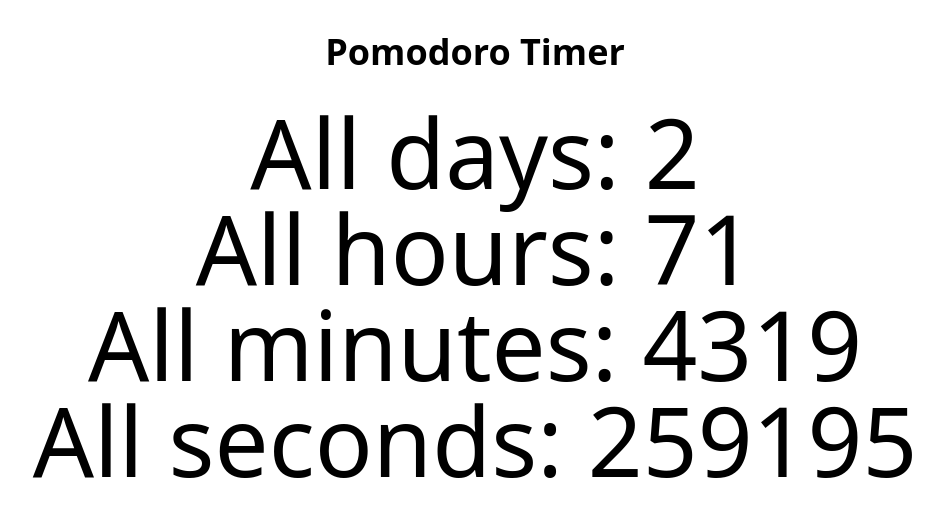
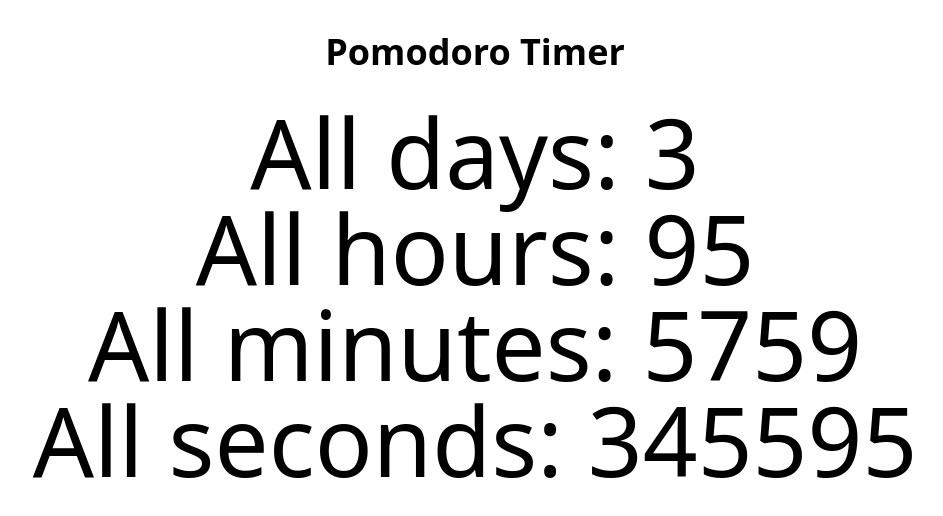
Before and after one commit to DanielaKuester/productivity-toolbox, a Next.js app: page /pomodoro in a window 1280 px wide. Shown: the top 516 px of the page, without its empty margins (165-1108 px from the left). Built offline with nearby package versions, Linux system fonts and the light colour scheme.

Commit message:
Refactor: Remove logs and add long comment

```diff
--- a/pages/pomodoro.jsx
+++ b/pages/pomodoro.jsx
@@ -1,16 +1,19 @@
 import { useState } from "react";
 
 const Pomodoro = () => {
-    const [myTime, setMyTime] = useState(3 * 24 * 60 * 60);
+    const [myTime, setMyTime] = useState(4 * 24 * 60 * 60);
 
+    /*
+     * 60 seconds form one minute, so the total number of minutes is all seconds divided by 60.
+     * To round properly, I CANNOT use Math.round(), because this method rounds up OR down depending on the nearest number.
+     * When I use Math.round() and take 3 minutes as the timespan, the timer still shows the full 3 minutes all the time until 2 minutes and 30 seconds. Then it starts to round down.
+     * I have to round with Math.floor(), because this method always rounds DOWN to the next integer that is less or the same as a given number.
+     * When I use Math.floor() and take 3 minutes as the timespan, the timer immediatly rounds down to the 2 minutes after 1 second has passed.
+     */
     const allSeconds = myTime;
-    console.log(allSeconds);
-    const allMinutes = parseInt(Math.floor(allSeconds / 60));
-    console.log("minutes: " + allMinutes);
-    const allHours = parseInt(Math.floor(allMinutes / 60 ));
-    console.log("hours: " + allHours);
-    const allDays = parseInt(Math.floor(allHours / 24));
-    console.log("days: " + allDays);
+    const allMinutes = Math.floor(allSeconds / 60);
+    const allHours = Math.floor(allMinutes / 60 );
+    const allDays = Math.floor(allHours / 24);
 
     const countDown = (timeInSeconds) => {
         setMyTime(timeInSeconds - 1);
```
